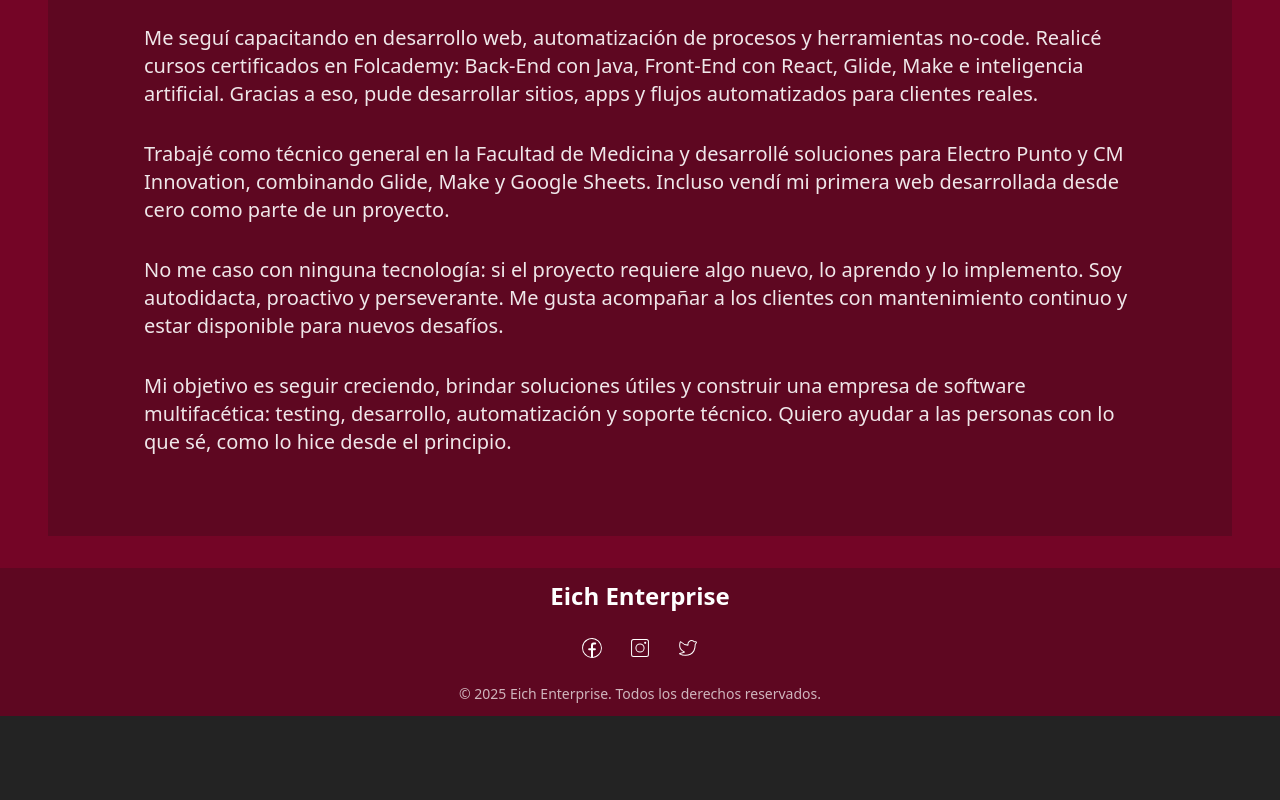
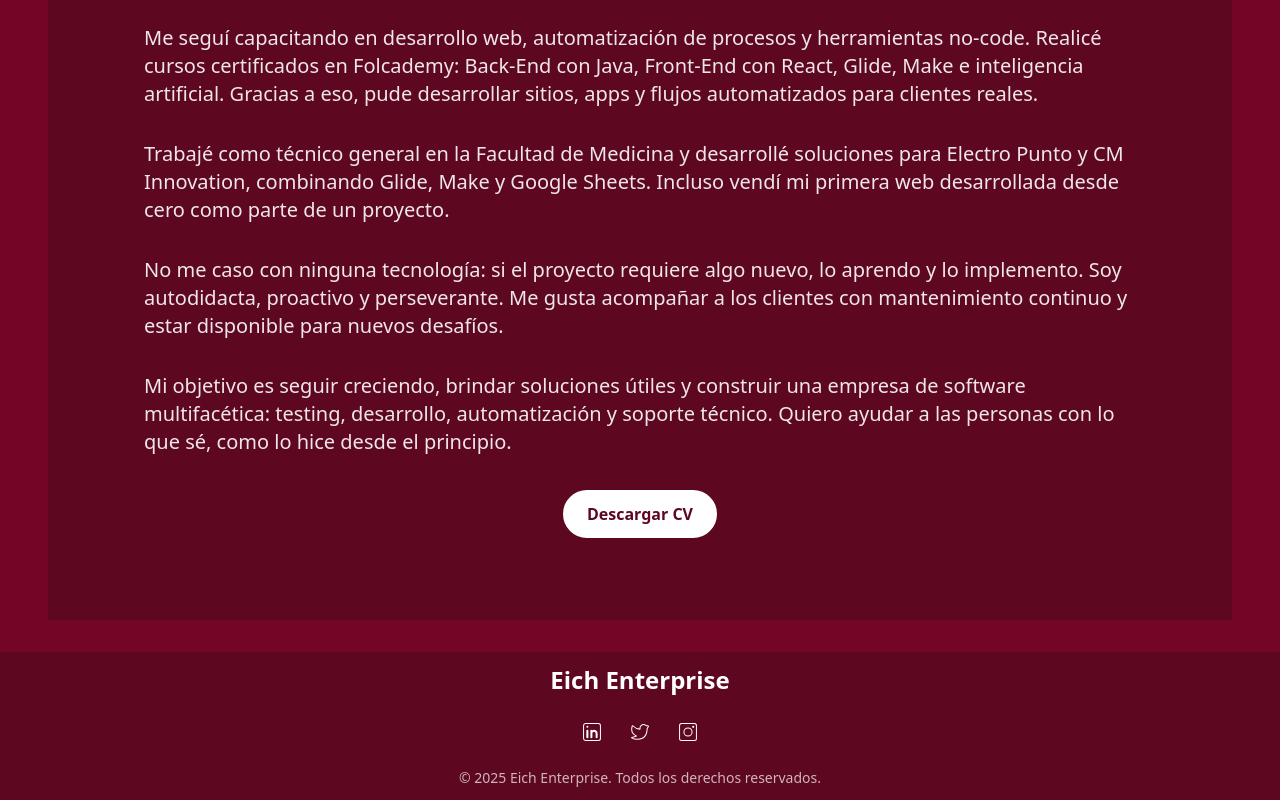
Before and after one commit to HernanAndresZaracho/Portfolio-Eich, a React (Vite) app: page /sobre-mi in a window 1280 px wide. Shown: the part 656-1456 px from the top of the page. Before the commit the page ends 1372 px from the top, so only its background shows below. Built offline with nearby package versions, Linux system fonts and the light colour scheme.

Commit message:
Se agrego poder descargar CV en Home y SobreMi; se actualizo los enlaces del footer, se agrego el CV a public

```diff
--- a/src/components/Footer.jsx
+++ b/src/components/Footer.jsx
@@ -1,4 +1,4 @@
-import { CiFacebook, CiInstagram, CiTwitter } from "react-icons/ci";
+import { CiLinkedin, CiInstagram, CiTwitter } from "react-icons/ci";
 import { Link } from "react-router-dom";
 
 const Footer = () => {
@@ -13,31 +13,31 @@
         {/* Redes sociales */}
         <div className="flex gap-6">
           <a
-            href="https://facebook.com"
+            href="https://www.linkedin.com/in/hernan-andres-zaracho/"
             target="_blank"
             rel="noopener noreferrer"
             aria-label="Facebook"
             className="hover:text-white/80"
           >
-            <CiFacebook size={24} />
+            <CiLinkedin size={24} />
           </a>
           <a
-            href="https://instagram.com"
+            href="https://x.com/hernan_zaracho"
+            target="_blank"
+            rel="noopener noreferrer"
+            aria-label="Twitter"
+            className="hover:text-white/80"
+          >
+            <CiTwitter size={24} />
+          </a>
+          <a
+            href="https://www.instagram.com/hernan_andres_zaracho/"
             target="_blank"
             rel="noopener noreferrer"
             aria-label="Instagram"
             className="hover:text-white/80"
           >
             <CiInstagram size={24} />
-          </a>
-          <a
-            href="https://twitter.com"
-            target="_blank"
-            rel="noopener noreferrer"
-            aria-label="Twitter"
-            className="hover:text-white/80"
-          >
-            <CiTwitter size={24} />
           </a>
         </div>
 
--- a/src/pages/Home.jsx
+++ b/src/pages/Home.jsx
@@ -90,12 +90,13 @@
             >
               Conocé mi trabajo
             </Link>
-            <Link
-              to="/contacto"
+            <a
+              href="/CV-Zaracho_Hernan_Andres.pdf"
+              download
               className="border-2 border-white hover:bg-white hover:text-[#5e0721] text-white font-semibold px-6 py-3 rounded-full transition"
             >
-              Hablemos
-            </Link>
+              Descargar CV
+            </a>
           </div>
         </div>
       </section>
--- a/src/pages/SobreMi.jsx
+++ b/src/pages/SobreMi.jsx
@@ -53,6 +53,15 @@
             personas con lo que sé, como lo hice desde el principio.
           </p>
         </div>
+        <div className="mt-8">
+          <a
+            href="/public/CV-Zaracho_Hernan_Andres.pdf"
+            download
+            className="inline-block border-2 border-[#5e0721] bg-white text-[#5e0721] hover:bg-[#5e0721] hover:text-[#f8f8f8] hover:border-[#f8f8f8] font-semibold px-6 py-3 rounded-full transition"
+          >
+            Descargar CV
+          </a>
+        </div>
       </div>
     </section>
   );
```
Also changed, not shown: 1 other file (tests, documents, lock files or other folders).
